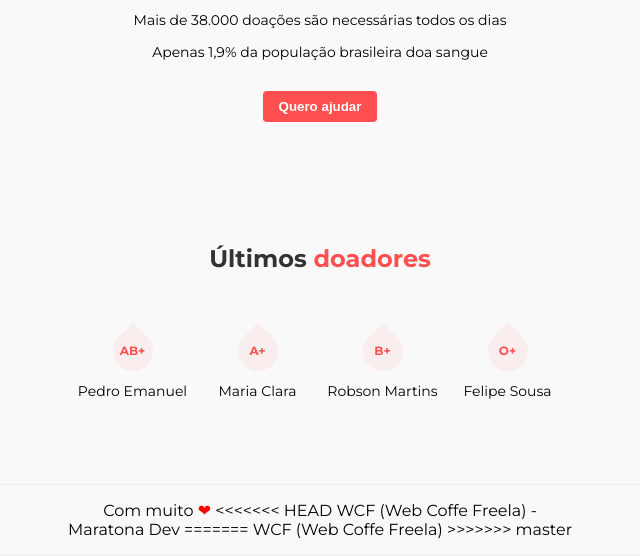
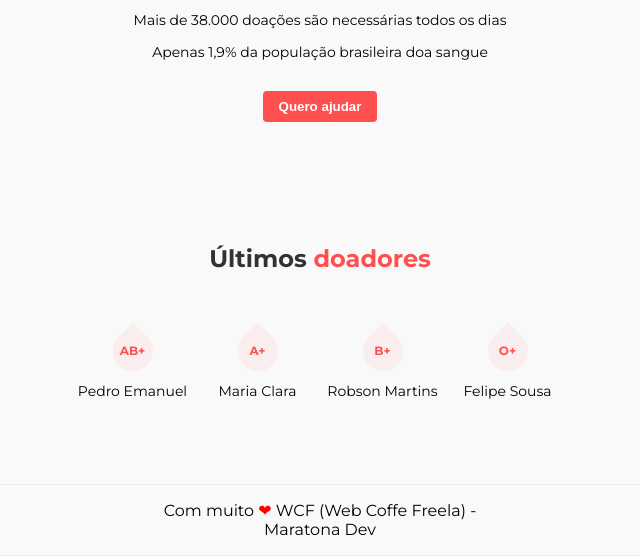
Before and after one commit to Pedroemanuelavelar/DOE, a plain HTML site: page index.html in a window 1280 px wide. Shown: the part 286-842 px from the top of the page, without its empty margins (320-960 px from the left). Drawn offline with Linux system fonts and the light colour scheme.

Commit message:
index.html update footer

```diff
--- a/index.html
+++ b/index.html
@@ -68,12 +68,8 @@
     <span style="color: red;">
       ❤
     </span>
-<<<<<<< HEAD
     WCF (<a href="http://webcofeefreela.epizy.com/" class="linkum" target="_blank">Web Coffe Freela</a>) - <br>
     <a href="https://rocketseat.com.br/launchbase" class="linkdois" target="_blank">Maratona Dev </a>
-=======
-    WCF (Web Coffe Freela)
->>>>>>> master
   </footer>
 
 
```
